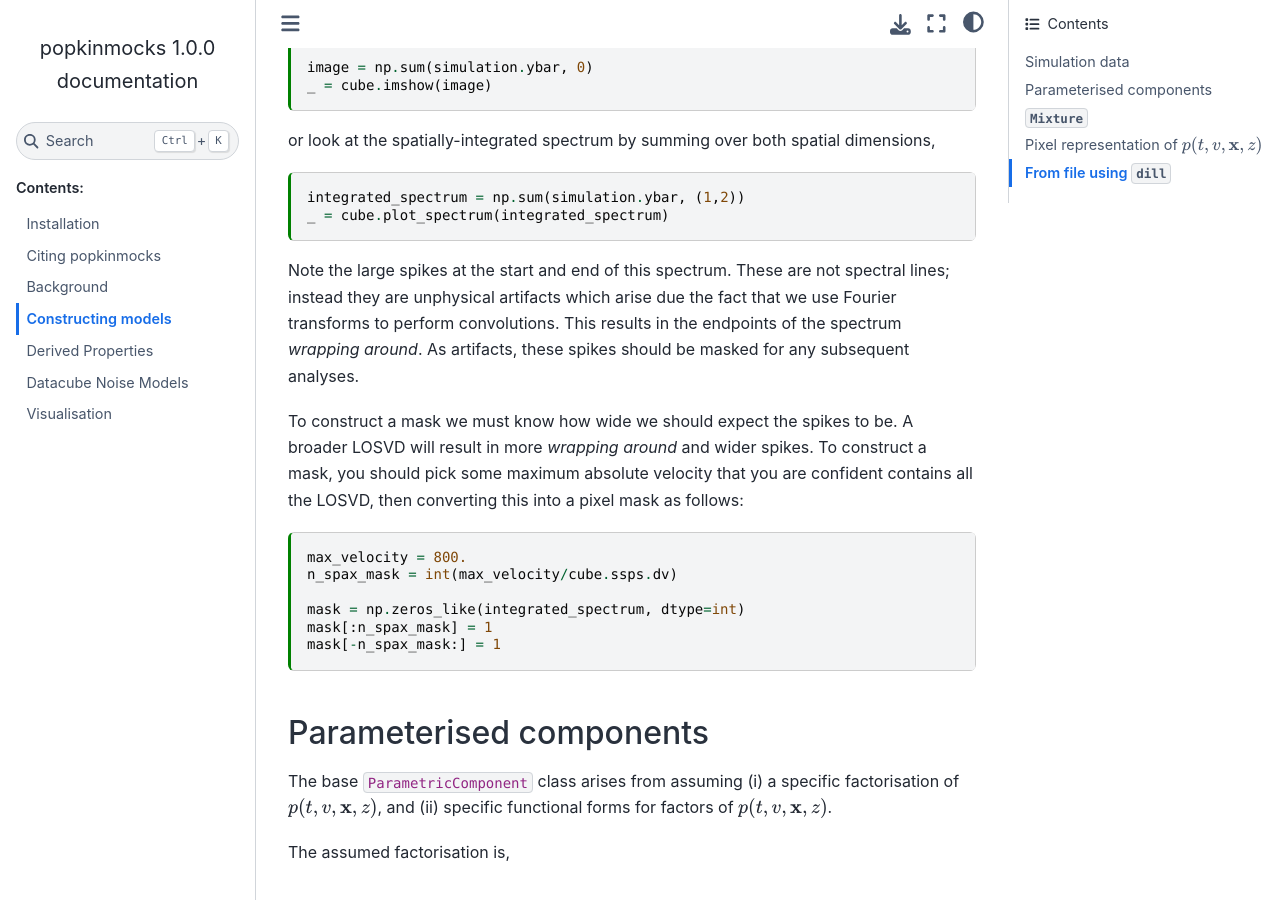
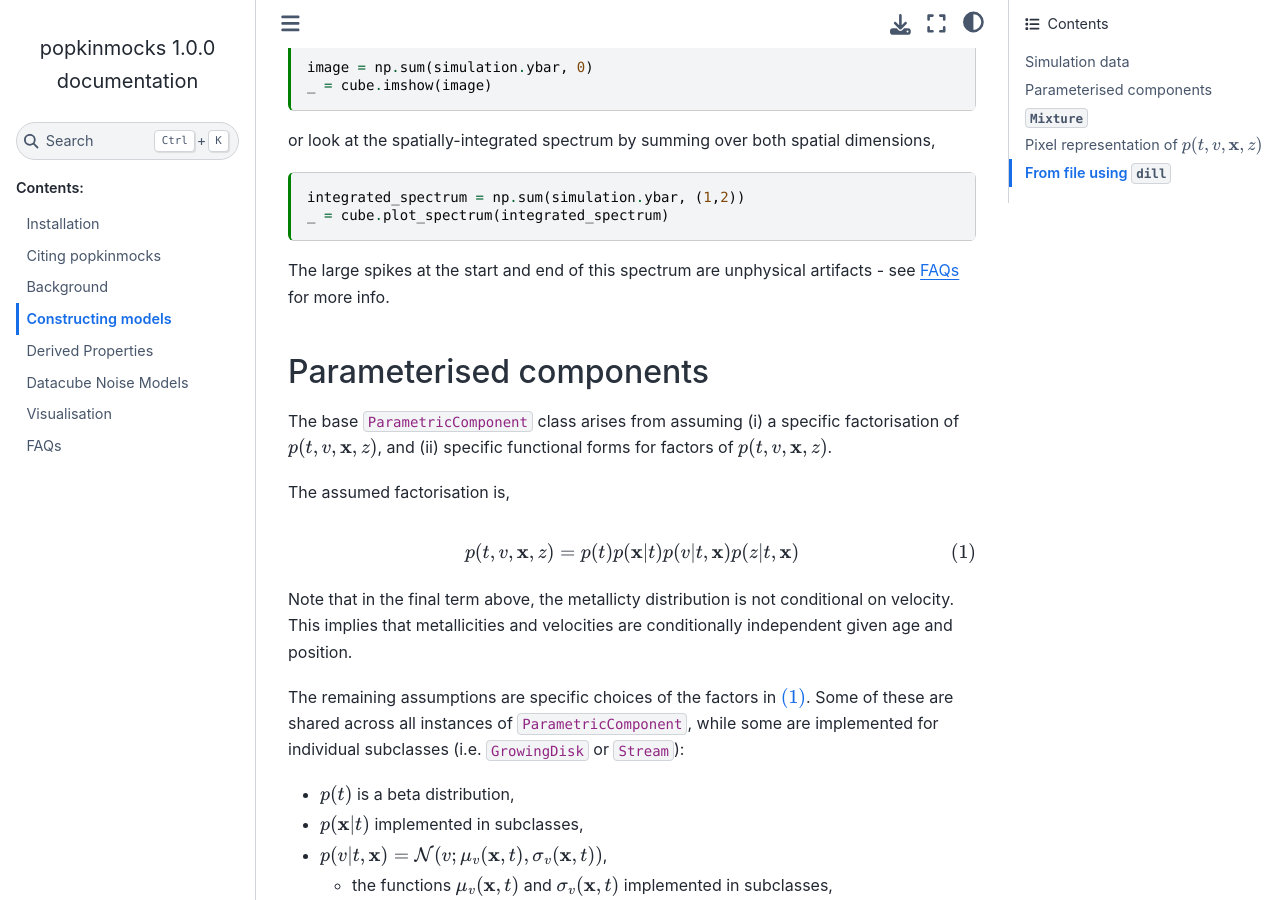
Before and after one commit to prashjet/popkinmocks, a Sphinx documentation site: the page built from docs/source/user/constructing_models.md, in a window 1280 px wide and 900 px high, scrolled down 1844 px. Built offline with Sphinx 7.4.7 and the Sphinx Book theme 1.1.4, drawn with Linux system fonts in a browser that asks for light colours; some of the changed text lies outside the part shown.

Commit message:
FAQ section (#56)

````diff
--- a/docs/source/conf.py
+++ b/docs/source/conf.py
@@ -18,7 +18,7 @@
 # -- Project information -----------------------------------------------------
 
 project = 'popkinmocks'
-copyright = '2022, Prashin Jethwa'
+copyright = '2023, Prashin Jethwa'
 author = 'Prashin Jethwa'
 
 # The full version, including alpha/beta/rc tags
@@ -66,4 +66,4 @@
 # Add any paths that contain custom static files (such as style sheets) here,
 # relative to this directory. They are copied after the builtin static files,
 # so a file named "default.css" will overwrite the builtin "default.css".
-html_static_path = ['_static']
+html_static_path = []
--- a/docs/source/index.rst
+++ b/docs/source/index.rst
@@ -24,6 +24,7 @@
    user/derived_properties.md
    user/datacube_noise.md
    user/visualisation.md
+   user/faqs.md
 
 Indices and tables
 ==================
--- a/docs/source/user/constructing_models.md
+++ b/docs/source/user/constructing_models.md
@@ -99,18 +99,7 @@
 _ = cube.plot_spectrum(integrated_spectrum)
 ```
 
-Note the large spikes at the start and end of this spectrum. These are not spectral lines; instead they are unphysical artifacts which arise due the fact that we use Fourier transforms to perform convolutions. This results in the endpoints of the spectrum _wrapping around_. As artifacts, these spikes should be masked for any subsequent analyses.
-
-To construct a mask we must know how wide we should expect the spikes to be. A broader LOSVD will result in more _wrapping around_ and wider spikes. To construct a mask, you should pick some maximum absolute velocity that you are confident contains all the LOSVD, then converting this into a pixel mask as follows:
-
-```{code-cell}
-max_velocity = 800.
-n_spax_mask = int(max_velocity/cube.ssps.dv)
-
-mask = np.zeros_like(integrated_spectrum, dtype=int)
-mask[:n_spax_mask] = 1
-mask[-n_spax_mask:] = 1
-```
+The large spikes at the start and end of this spectrum are unphysical artifacts - see [FAQs](faqs.md) for more info.
 
 ## Parameterised components
 
````
Also changed, not shown: docs/source/user/faqs.md (added, +75 -0 lines).
